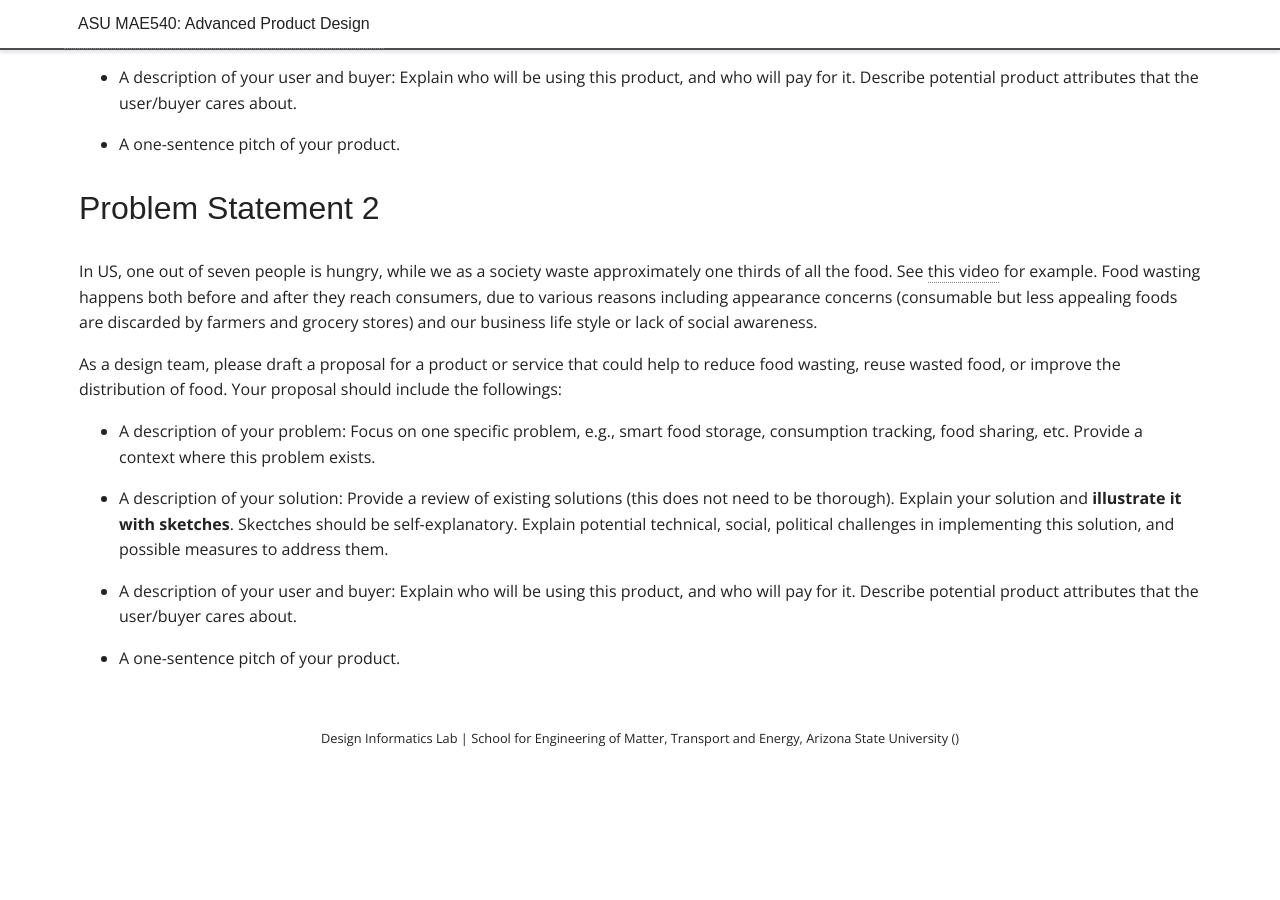
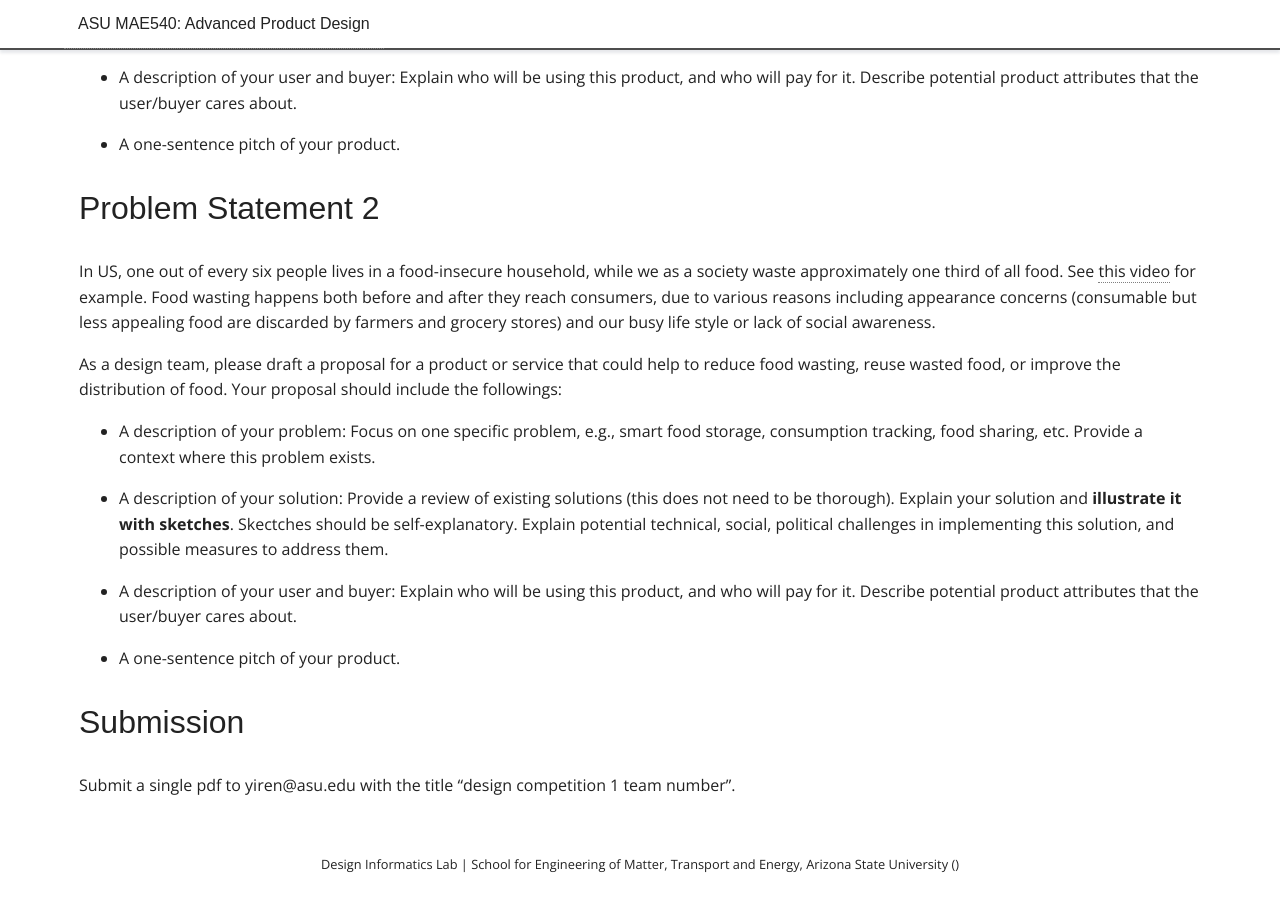
Before and after one commit to DesignInformaticsLab/DesignInformaticsLab.github.io, a Jekyll site: the page built from _posts/teaching/productdesign/2017-02-16-designcompetition1.md, in a window 1280 px wide and 900 px high, scrolled down 787 px. Built offline with Jekyll 4.4.1, drawn with Linux system fonts in a browser that asks for light colours; some web fonts are replaced; before the commit the page ends 1575 px from its top, so only the background shows below that.

Commit message:
update lecture

```diff
--- a/_posts/teaching/productdesign/2017-02-16-designcompetition1.md
+++ b/_posts/teaching/productdesign/2017-02-16-designcompetition1.md
@@ -44,10 +44,10 @@ will pay for it. Describe potential product attributes that the user/buyer cares
 * A one-sentence pitch of your product.
 
 ## Problem Statement 2
-In US, one out of seven people is hungry, while we as a society waste approximately one thirds of
-all the food. See [this video][3] for example. Food wasting happens both before and after they reach
-consumers, due to various reasons including appearance concerns (consumable but less appealing foods
-are discarded by farmers and grocery stores) and our business life style or lack of social awareness.
+In US, one out of every six people lives in a food-insecure household, while we as a society waste approximately one third of
+all food. See [this video][3] for example. Food wasting happens both before and after they reach
+consumers, due to various reasons including appearance concerns (consumable but less appealing food
+are discarded by farmers and grocery stores) and our busy life style or lack of social awareness.
 
 As a design team, please draft a proposal for a product or service that
 could help to reduce food wasting, reuse wasted food, or improve the distribution of food.
@@ -67,6 +67,9 @@ will pay for it. Describe potential product attributes that the user/buyer cares
 
 * A one-sentence pitch of your product.
 
+## Submission
+Submit a single pdf to yiren@asu.edu with the title "design competition 1 team number".
+
 [1]: http://www.new-ag.info/en/view/point.php?a=2912
 [2]: https://www.youtube.com/watch?v=eZ2sVriiIuU
 [3]: https://www.youtube.com/watch?v=MsqtYmbDMYY
```
